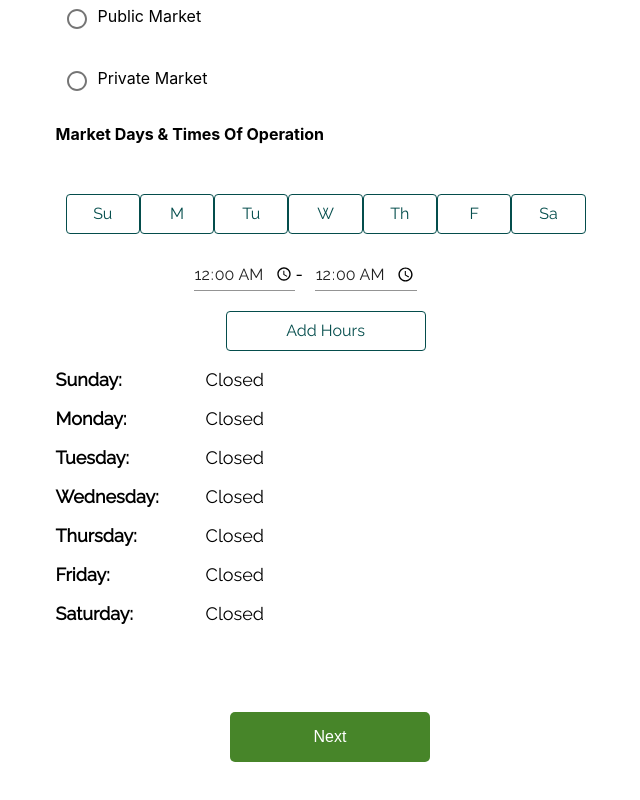
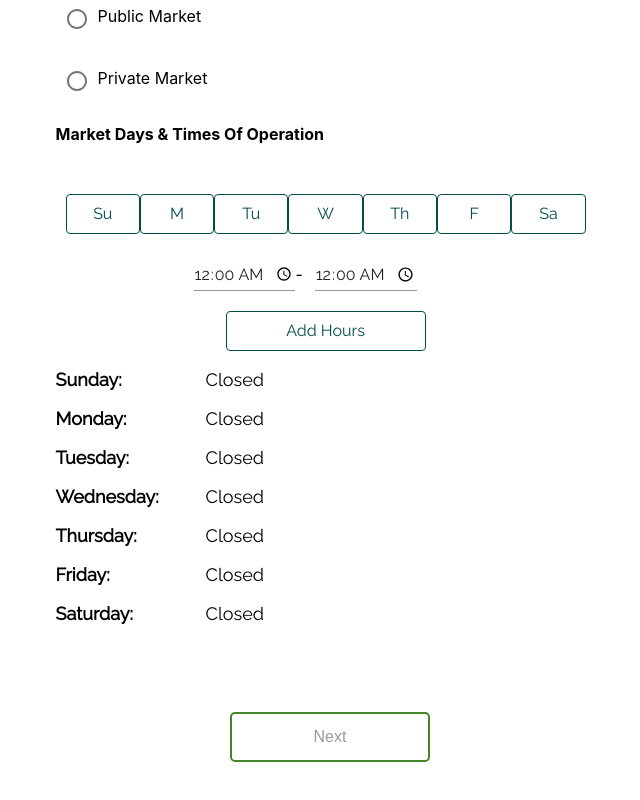
Before and after one commit to labs14-market-organizer/frontend, a React (Create React App) app: page /createmarket in a window 1280 px wide. Shown: the part 842-1642 px from the top of the page, without its empty margins (310-950 px from the left). Built offline with nearby package versions, Linux system fonts and the light colour scheme; a web font is replaced by a local one.

Commit message:
Fixed buttons in form to redirect on first click and be disabled while updating and added error code to searchMarkets when server returns an error

```diff
--- a/src/redux/actions/searchMarkets.js
+++ b/src/redux/actions/searchMarkets.js
@@ -22,7 +22,7 @@ export const searchMarkets = (query) => dispatch =>
             })
         })
         .catch(err => {
-            console.error(err);
-            dispatch({ type: GET_MARKETS_BY_AREA__ERROR, payload: {error: err }})
+            console.log(err.response);
+            dispatch({ type: GET_MARKETS_BY_AREA__ERROR, payload: {error: err.response.data.message }})
         })
 }
--- a/src/redux/reducers/marketData.js
+++ b/src/redux/reducers/marketData.js
@@ -13,7 +13,7 @@ const initalState =
     token: null,
     marketData: null,
     error: undefined,
-    fetching: true,
+    fetching: false,
     updated: false
 }
 
--- a/src/redux/reducers/searchMarkets.js
+++ b/src/redux/reducers/searchMarkets.js
@@ -33,7 +33,7 @@ export const checkMarketsByArea = (state = initialState, action) =>
                 ...state,
                 marketsBySearch: [],
                 searching: false,
-                searchError: action.payload.err
+                searchError: action.payload.error
             }
         default:
             return state;
--- a/src/redux/reducers/vendorData.js
+++ b/src/redux/reducers/vendorData.js
@@ -13,9 +13,8 @@ const initalState =
     token: null,
     vendorData: null,
     error: undefined,
-    fetching: true,
-    updated: false,
-    created: false
+    fetching: false,
+    updated: false
 }
 
 export const checkVendorData = (state = initalState, action) =>
@@ -26,7 +25,8 @@ export const checkVendorData = (state = initalState, action) =>
             return {
                 ...state,
                 ...action.payload,
-                created: true
+                fetching: false,
+                updated: true
             }
         case GET_VENDOR_DATA_END:
             return {
--- a/src/routes/Market-Redux-forms.js
+++ b/src/routes/Market-Redux-forms.js
@@ -552,8 +552,8 @@ class CreateMarket extends React.Component
         <br />
         </StyleLeft>
         <div>
-          <SaveFix type="submit" disabled={pristine || submitting}>
-            Next
+          <SaveFix type="submit" disabled={pristine || submitting || this.props.checkMarketData.fetching }>
+            {this.props.checkMarketData.fetching ? "Loading..." : "Next"}
           </SaveFix>
         </div>
       </form>
@@ -607,6 +607,12 @@ const SaveFix = styled.button`
   color: #fff;
   background-color: #478529;
   border: none;
+  :disabled
+  {
+    background-color: #fff;
+    color: #999;
+    border: 2px #478529 solid;
+  }
 `;
 
 const StyledContainer = styled(Container)`
@@ -660,7 +666,7 @@ const mapStateToProps = state => {
 const ReduxForms = reduxForm({
   form: "MaterialUiForm", // a unique identifier for this form
   validate
-})(CreateMarket);
+})(connect(mapStateToProps, {})(CreateMarket));
 
 
 class CreateMarketContainer extends React.Component
@@ -668,8 +674,8 @@ class CreateMarketContainer extends React.Component
   hasUpdated = false;
   componentWillMount()
   {
+    this.isUpdating = !!this.props.checkMarketData.marketData
     this.hasUpdated = false;
-    this.isUpdating = !!this.props.checkMarketData.marketData
   }
   handleRedux = (values) =>
   {
@@ -679,8 +685,7 @@ class CreateMarketContainer extends React.Component
     else this.props.createNewMarket({ ...values});
   }
   render(){
-    if(this.props.checkMarketData.updated && this.hasUpdated) return <Redirect to={`${this.isUpdating ? "/" : "/addbooths"}`}/>
-    this.hasUpdated = false;
+    if(!this.props.checkMarketData.fetching && this.hasUpdated) return <Redirect to={`${this.isUpdating ? "/" : "/addbooths"}`}/>
     return (<ReduxForms onSubmit={this.handleRedux} market={this.props.checkMarketData.marketData}/>);
   }
 }
--- a/src/routes/SearchMarkets.js
+++ b/src/routes/SearchMarkets.js
@@ -31,6 +31,7 @@ class SearchMarkets extends React.Component {
 
 
     render() {
+        console.log(this.props);
         return (
             <div>
             <Navbar />
@@ -50,6 +51,7 @@ class SearchMarkets extends React.Component {
                         style={{marginTop: "60px"}}
                     />
                 </form>
+                <StyledError>{this.props.searchError ? this.props.searchError : "" }</StyledError>
                 {(this.props.marketsBySearch !== undefined) ? this.props.marketsBySearch.map(location => {
                     return (
                         <StyleBox boxShadow={10} key={location.id}>
@@ -76,6 +78,15 @@ const StyledContainer = styled(Container)`
     padding-top: 100px;
   }
 `;
+
+const StyledError = styled.div`
+    margin 0 auto;
+    padding-left: 10px;
+    padding-top: 5px;
+    font-size: 18px;
+    font-family: Raleway;
+    color: #b21b2d;
+`
 const StyleBox = styled(Box)`
         min-height: 108px;
         width: 85vw;
@@ -101,7 +112,7 @@ const StyleBox = styled(Box)`
 
 const mapStateToProps = state => {
     return {
-        ...state.checkMarketsByArea.marketsBySearch
+        ...state.checkMarketsByArea
     };
   };
 
--- a/src/routes/Vendor-Redux-forms.js
+++ b/src/routes/Vendor-Redux-forms.js
@@ -321,7 +321,9 @@ function validate (values) {
                         variant="outlined"
                         fullWidth={true}
                     />
-                     <GreenButton type="submit" variant="outlined" disabled={pristine || submitting} >Save</GreenButton>
+                     <GreenButton type="submit" variant="outlined" disabled={pristine || submitting || this.props.checkVendorData.fetching} >
+                     {this.props.checkVendorData.fetching ? "Loading..." : "Save"}
+                     </GreenButton>
                      </form>
                 </Container>
             </div>
@@ -355,6 +357,12 @@ const GreenButton = styled(Button)`
   border-radius: 10px;
   @media(min-width: 600px){
     width: 400px;
+  }
+  :disabled
+  {
+    background-color: #fff;
+    color: #999;
+    border: 2px #478529 solid;
   }
 `;
 
@@ -403,23 +411,26 @@ const mapStateToProps = state => {
 const ReduxForms = reduxForm({
     form: "VendorForm", // a unique identifier for this form
     validate
-  })(connect(mapStateToProps)(CreateVendor));
+  })(connect(mapStateToProps,{})(CreateVendor));
 
 
   class ReduxContainer extends React.Component
   {
+    componentWillMount()
+    {
+      this.isUpdating = !!this.props.checkMarketData.marketData
+      this.hasUpdated = false;
+    }
     handleRedux = (values) =>
     {
-      this.wasfetching = true;
-      window.setTimeout( ()=> {this.redirecttype = 2}, 100);
-      if (values.id > 0) this.props.updateVendor(values, values.id)
+      this.hasUpdated = true;
+      if (values.id && values.id > 0) this.props.updateVendor(values, values.id)
       else this.props.createNewVendor({ ...values});
     }
     wasfetching =false;
-    redirecttype= 0;
 
     render(){
-      if(this.redirecttype === 2)  return <Redirect to="/"/>
+      if(!this.props.checkVendorData.fetching && this.hasUpdated)  return <Redirect to="/"/>
       return <ReduxForms onSubmit={this.handleRedux} currentVendor={this.props.checkVendorData.vendorData} />
      /*  let redirect = this.props.checkBoothData.updated && this.wasfetching;
       if(this.wasfetching && !this.props.checkBoothData.fetching) this.wasfetching = false;
```
